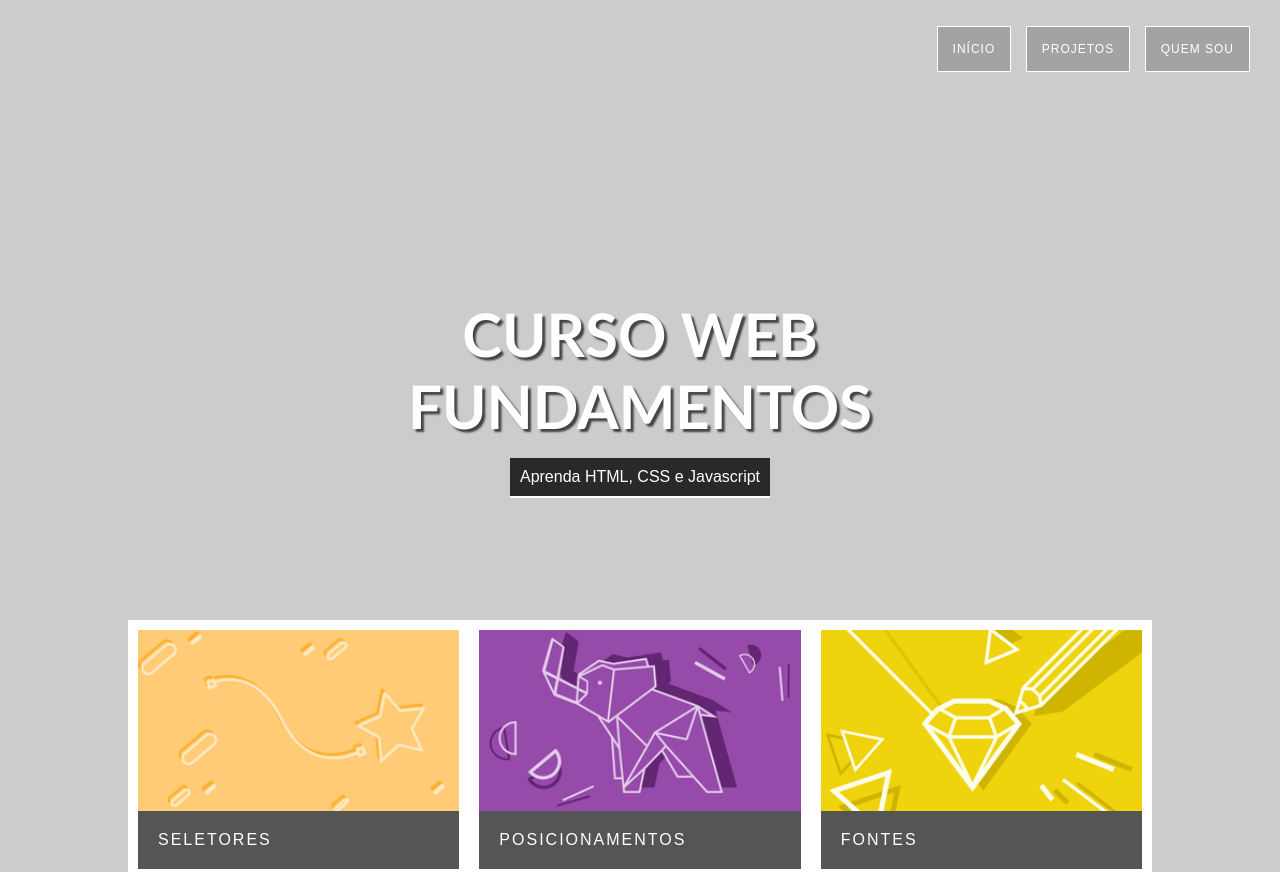
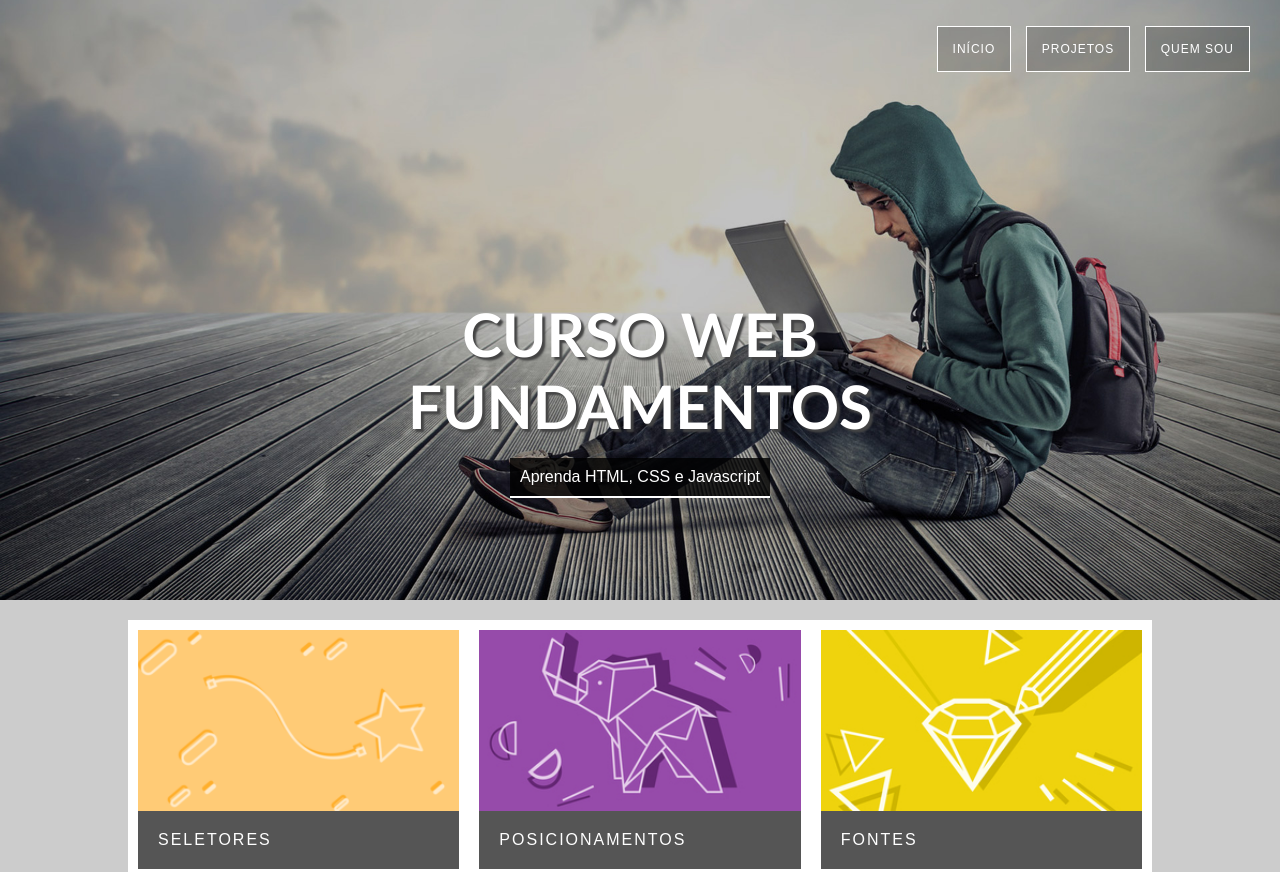
Before and after one commit to gabdevlopez/Meu_primeiro_site, a plain HTML site: page index.html in a window 1280 px wide. Shown: the top 872 px of the page. Drawn offline with Linux system fonts and the light colour scheme.

Commit message:
correção no css

```diff
--- a/estilo.css
+++ b/estilo.css
@@ -4,7 +4,7 @@ body{
     margin: 0;
 }
 .sla{
-    background-image: url(/projetos/projeto_1/imagens/bg-3.jpg);
+    background-image: url(imagens/bg-3.jpg);
     background-size: 100%;
     background-position: center right;
     background-repeat: no-repeat;
```
